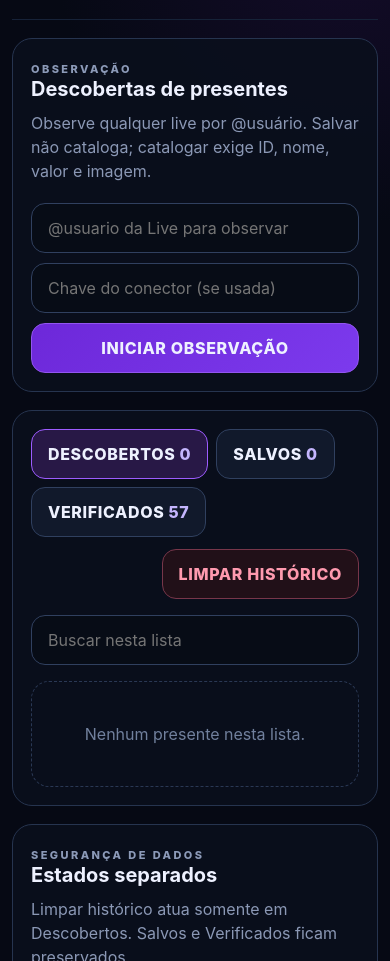
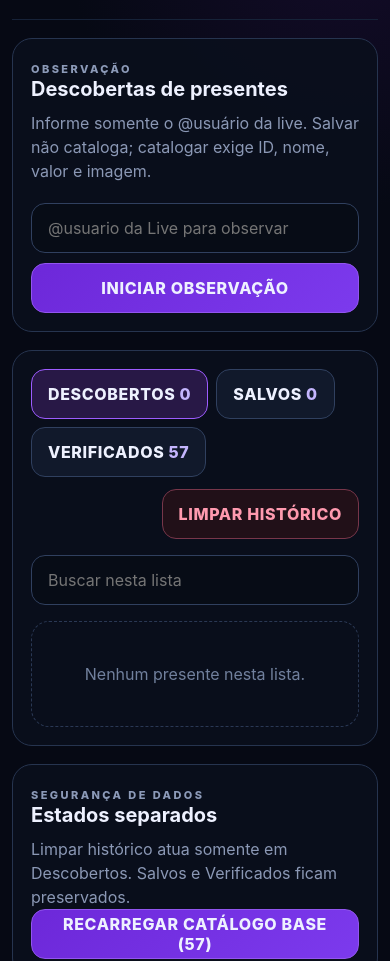
Before and after one commit to wallissonghost-code/Extens-o, a website with bundled scripts: page index.html in a window 390 px wide. Shown: the part 139-1100 px from the top of the page. Built offline with nearby package versions, Linux system fonts and the light colour scheme.

Commit message:
fix: remover chave e travar escala mobile

```diff
--- a/index.html
+++ b/index.html
@@ -1,6 +1,6 @@
-<!doctype html><html lang="pt-BR"><head><meta charset="utf-8"><meta name="viewport" content="width=device-width,initial-scale=1,viewport-fit=cover"><title>Gift Lab · Live Catalog</title><link rel="stylesheet" href="./src/ui/styles.css"></head><body>
+<!doctype html><html lang="pt-BR"><head><meta charset="utf-8"><meta name="viewport" content="width=device-width,initial-scale=1,maximum-scale=1,user-scalable=no,viewport-fit=cover"><title>Gift Lab · Live Catalog</title><link rel="stylesheet" href="./src/ui/styles.css"></head><body>
 <header><div><span class="eyebrow">LIVE CATALOG · EXTENSÃO</span><h1>Gift <b>Lab</b></h1><p>Captura, triagem e catálogo seguro de presentes.</p></div><span id="status" class="status">OBSERVADOR OFF</span></header>
-<main><section class="panel"><span class="eyebrow">OBSERVAÇÃO</span><h2>Descobertas de presentes</h2><p class="help">Observe qualquer live por @usuário. Salvar não cataloga; catalogar exige ID, nome, valor e imagem.</p><div class="connect"><input id="username" placeholder="@usuario da Live para observar"><input id="key" type="password" placeholder="Chave do conector (se usada)"><button id="toggle">INICIAR OBSERVAÇÃO</button></div></section>
-<section class="panel"><div class="toolbar"><div class="tabs"><button data-tab="discoveries" class="active">DESCOBERTOS <i id="n-discoveries">0</i></button><button data-tab="saved">SALVOS <i id="n-saved">0</i></button><button data-tab="verified">VERIFICADOS <i id="n-verified">0</i></button></div><button id="clear" class="danger">LIMPAR HISTÓRICO</button></div><input id="search" class="search" placeholder="Buscar nesta lista"><div id="list" class="list"></div></section>
+<main><section class="panel"><span class="eyebrow">OBSERVAÇÃO</span><h2>Descobertas de presentes</h2><p class="help">Informe somente o @usuário da live. Salvar não cataloga; catalogar exige ID, nome, valor e imagem.</p><div class="connect"><input id="username" inputmode="text" autocomplete="off" autocapitalize="none" spellcheck="false" placeholder="@usuario da Live para observar"><button id="toggle">INICIAR OBSERVAÇÃO</button></div></section>
+<section class="panel"><div class="toolbar"><div class="tabs"><button data-tab="discoveries" class="active">DESCOBERTOS <i id="n-discoveries">0</i></button><button data-tab="saved">SALVOS <i id="n-saved">0</i></button><button data-tab="verified">VERIFICADOS <i id="n-verified">0</i></button></div><button id="clear" class="danger">LIMPAR HISTÓRICO</button></div><input id="search" class="search" inputmode="search" placeholder="Buscar nesta lista"><div id="list" class="list"></div></section>
 <section class="panel"><span class="eyebrow">SEGURANÇA DE DADOS</span><h2>Estados separados</h2><p class="help">Limpar histórico atua somente em Descobertos. Salvos e Verificados ficam preservados.</p><button id="import">RECARREGAR CATÁLOGO BASE (57)</button></section></main>
 <script type="module" src="./src/ui/app.js"></script></body></html>
```
